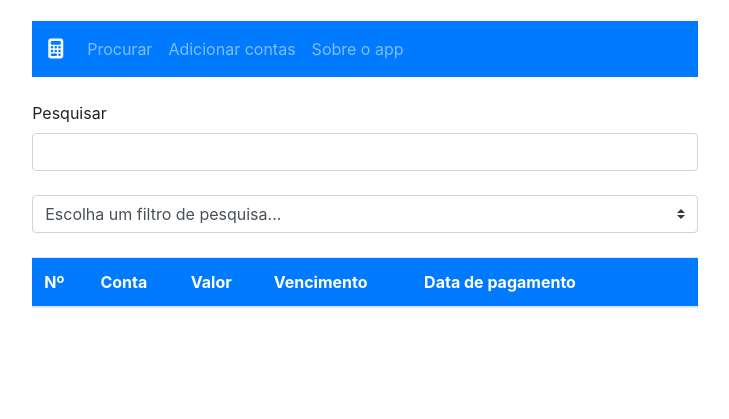
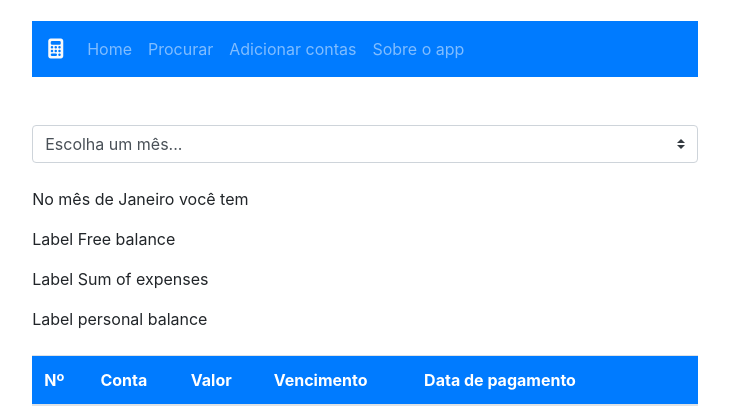
Before and after one commit to LaurenceZanotti/countfin-app, a plain HTML site: page index.html in a window 1280 px wide. Shown: the part 182-601 px from the top of the page, without its empty margins (275-1004 px from the left). Drawn offline with nearby package versions, Linux system fonts and the light colour scheme.

Commit message:
Basic structure for dashboard page

```diff
--- a/app.js
+++ b/app.js
@@ -188,13 +188,20 @@ class UI {
     static pageNavigator(ev) {
         ev.preventDefault();
         switch(ev.target.id) {
+            case 'nav-home':
+                document.getElementById('home-dashboard').style.display = 'block';
+                document.getElementById('search-account').style.display = 'none';
+                document.getElementById('add-account').style.display = 'none';
+                break;
             case 'nav-procurar':
+                document.getElementById('home-dashboard').style.display = 'none';
+                document.getElementById('search-account').style.display = 'block';
                 document.getElementById('add-account').style.display = 'none';
-                document.getElementById('search-account').style.display = 'block';
                 break;
             case 'nav-adicionar':
+                document.getElementById('home-dashboard').style.display = 'none';
+                document.getElementById('search-account').style.display = 'none';
                 document.getElementById('add-account').style.display = 'block';
-                document.getElementById('search-account').style.display = 'none';
                 break;
             case 'nav-sobre':
                 // console.log('Sobre o app') Ainda vou inserir uma página;
--- a/css/main.css
+++ b/css/main.css
@@ -19,7 +19,7 @@ footer {
     height: 400px;
 }
 
-section#add-account {
+section#add-account, section#search-account {
     display: none;
 }
 
--- a/index.html
+++ b/index.html
@@ -35,6 +35,9 @@
             <div class="collapse navbar-collapse" id="navbarNav">
                 <ul class="navbar-nav">
                     <li class="nav-item">
+                        <a href="#" class="nav-link" id="nav-home">Home</a>
+                    </li>
+                    <li class="nav-item">
                         <a href="#" class="nav-link" id="nav-procurar">Procurar</a>
                     </li>
                     <li class="nav-item">
@@ -46,6 +49,35 @@
                 </ul>
             </div>
         </nav>
+
+        <!-- ######################## -->
+        <!-- #### Home dashboard #### -->
+        <!-- ######################## -->
+
+        <section class="operations-container" id="home-dashboard">
+            <select name="" class="custom-select mt-4 mb-4" id="dashboard-month">
+                <option selected>Escolha um mês...</option>
+                <option value="janeiro">Janeiro</option>
+                <option value="fevereiro">Fevereiro</option>
+                <option value="março">Março</option>
+                <option value="abril">Abril</option>
+                <option value="maio">Maio</option>
+                <option value="junho">Junho</option>
+                <option value="julho">Julho</option>
+                <option value="agosto">Agosto</option>
+                <option value="setembro">Setembro</option>
+                <option value="outubro">Outubro</option>
+                <option value="novembro">Novembro</option>
+                <option value="dezembro">Dezembro</option>
+            </select>
+
+            <p>No mês de <span>Janeiro</span> você tem</p>
+
+            <p>Label Free balance</p> <!-- sum of expenses minus personal balance of the month -->
+            <p>Label Sum of expenses</p> <!-- sum of expenses of the month -->
+            <p>Label personal balance</p> <!-- month's initial balance -->
+
+        </section>
 
         <!-- ########################## -->
         <!-- #### Adicionar contas #### -->
```
